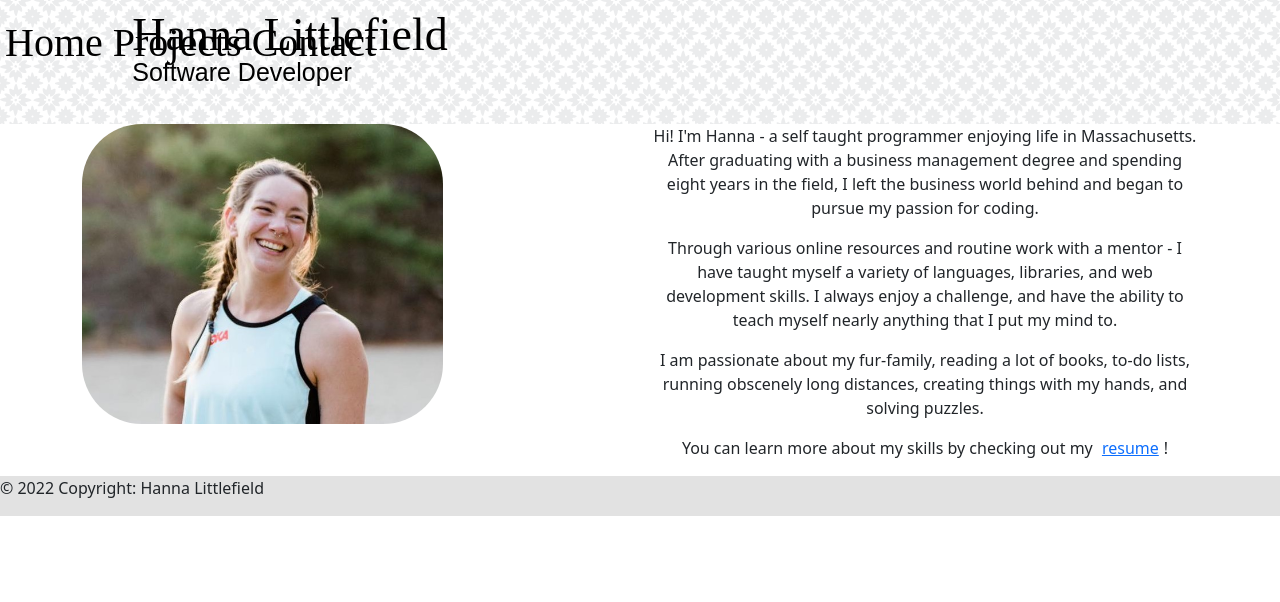
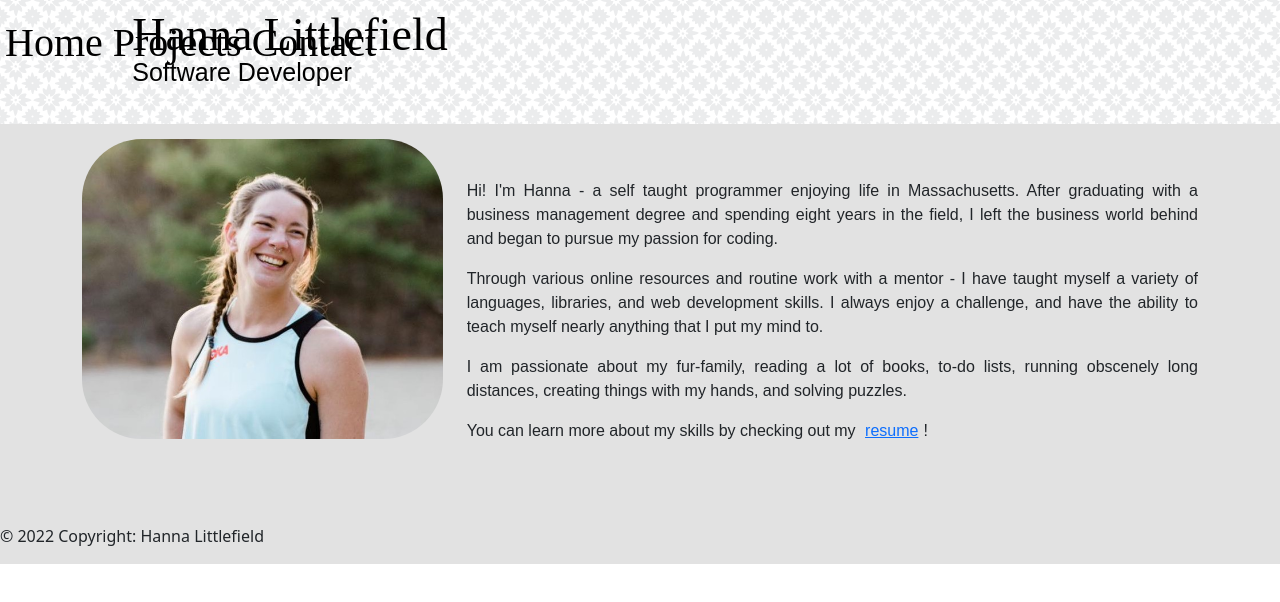
Before and after one commit to hannamlittlefield/AlexanderSucks, a React (Create React App) app: page / in a window 1280 px wide. Shown: the top 602 px of the page. Built offline with nearby package versions, Linux system fonts and the light colour scheme; a web font is replaced by a local one.

Commit message:
styling about me page

```diff
--- a/src/AboutMe.js
+++ b/src/AboutMe.js
@@ -7,13 +7,14 @@ import Container from 'react-bootstrap/Container'
 
 export default function About(){
     return(
+        <div className='About'>
         <Container>
             <Row>
-                <Col>
+                <Col md="auto">
                     <img className="projImg" src={ProfPic} alt="A photo of Hanna looking off to the side laughing"/>
                 </Col>
                 <Col>
-                    <div align="center">
+                    <div className='abouttext'>
                         <p>Hi! I'm Hanna - a self taught programmer enjoying life in Massachusetts. After graduating with a business management degree and spending eight years in the field, I left the business world behind and began to pursue my passion for coding.</p>
 
                         <p>Through various online resources and routine work with a mentor - I have taught myself a variety of languages, libraries, and web development skills. I always enjoy a challenge, and have the ability to teach myself nearly anything that I put my mind to.</p>
@@ -25,6 +26,7 @@ export default function About(){
                 </Col>
             </Row>
         </Container>
+    </div>
 
     )
 }
--- a/src/App.css
+++ b/src/App.css
@@ -81,10 +81,15 @@ a {
 
 .About{
   padding-top: 15px;
+  background-color: #e2e2e2;
   font-family: arial;
-  width: 50vw;
   text-align: justify;
   min-height: 400px;
+}
+
+.abouttext{
+  margin-top: 40px;
+  padding: auto;
 }
 
 .Contact a:link{
```
